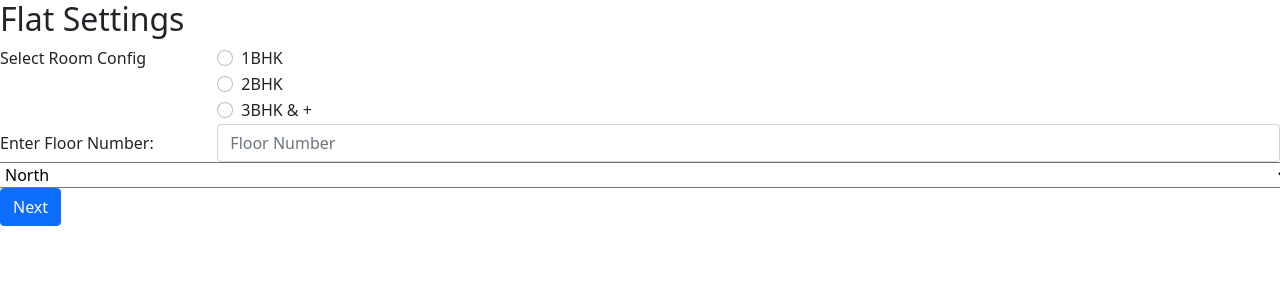
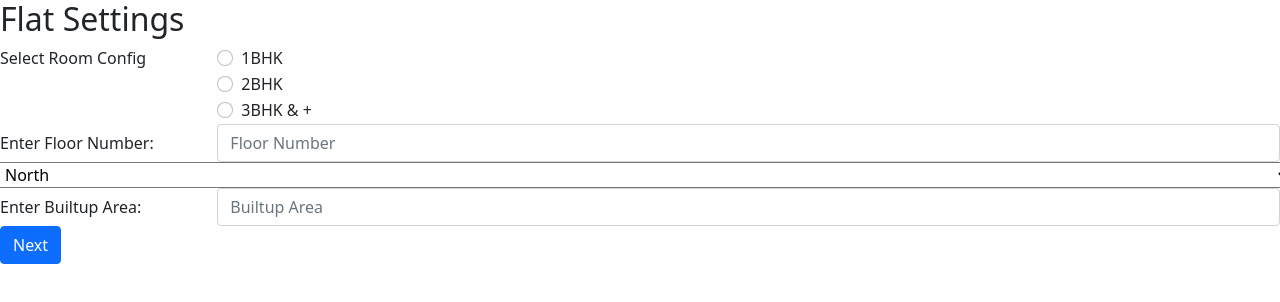
Before and after one commit to mohamedisakr/multi-step-wizard-form, a React (Create React App) app: page /flatstep in a window 1280 px wide. Shown: the top 302 px of the page. Built offline with nearby package versions, Linux system fonts and the light colour scheme.

Commit message:
adding builtup area to flat step

```diff
--- a/src/property-wizard/FlatStep.js
+++ b/src/property-wizard/FlatStep.js
@@ -11,6 +11,7 @@ const FlatStep = () => {
   const roomConfig = useSelector((state) => state.roomConfig);
   const floorNumber = useSelector((state) => state.floorNumber);
   const facingType = useSelector((state) => state.facingType);
+  const builtupArea = useSelector((state) => state.builtupArea);
 
   const {
     register,
@@ -18,7 +19,7 @@ const FlatStep = () => {
     formState: { errors },
   } = useForm({
     mode: "onBlur",
-    defaultValues: { roomConfig, floorNumber, facingType },
+    defaultValues: { roomConfig, floorNumber, facingType, builtupArea },
   });
 
   // Flat, Plot, Estab
@@ -26,6 +27,7 @@ const FlatStep = () => {
     console.log(data.roomConfig);
     console.log(data.floorNumber);
     console.log(data.facingType);
+    console.log(data.builtupArea);
     // console.log(data.propName);
     // dispatch(choosePropertyName(data.propName));
     // if (data.propType === "Flat") {
@@ -143,6 +145,25 @@ const FlatStep = () => {
           {errors.facingType?.message}
         </span>
         <div className="form-group row">
+          <label for="builtupArea" className="col-sm-2 col-form-label">
+            Enter Builtup Area:
+          </label>
+          <div className="col-sm-10">
+            <input
+              type="text"
+              className="form-control"
+              id="builtupArea"
+              placeholder="Builtup Area"
+              {...register("builtupArea", {
+                required: "Builtup Area is required",
+              })}
+            ></input>
+          </div>
+        </div>
+        <span className="text-sm text-left text-red-700">
+          {errors.builtupArea?.message}
+        </span>
+        <div className="form-group row">
           <div className="col-sm-10">
             <button className="btn btn-primary">Next</button>
           </div>
--- a/src/propertyTypeSlice.js
+++ b/src/propertyTypeSlice.js
@@ -8,6 +8,7 @@ const propertyTypeSlice = createSlice({
     roomConfig: "1BHK", // 1BHK, 2BHK, 3BHK
     floorNumber: "",
     facingType: "", // North, North-East, East, South-East, South, South-West, West, North-West
+    builtupArea: "",
   },
   reducers: {
     choosePropertyName: (state, action) => {
@@ -25,6 +26,9 @@ const propertyTypeSlice = createSlice({
     chooseFacingType: (state, action) => {
       state.facingType = action.payload;
     },
+    chooseBuiltupArea: (state, action) => {
+      state.builtupArea = action.payload;
+    },
   },
 });
 
```
